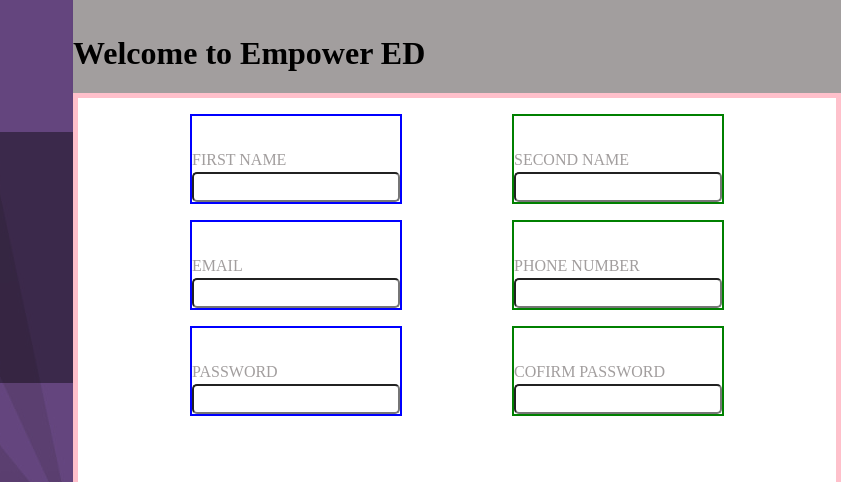
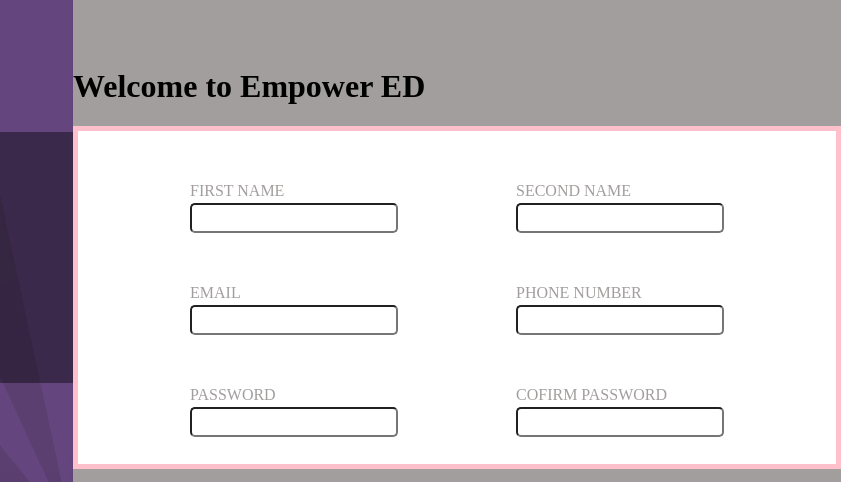
Before and after one commit to pranitha05/EmpowerED, a plain HTML site: page signup.html in a window 1280 px wide. Shown: the part 143-625 px from the top of the page, 439-1280 px from the left. Drawn offline with Linux system fonts and the light colour scheme.

Commit message:
adjusted styling

```diff
--- a/style.css
+++ b/style.css
@@ -92,14 +92,15 @@ form div{
   margin-top: 1rem;
 }
 .first-name,.email,.password{
-  border: solid 2px blue;
   float: left;
   margin-left: 7rem;
 }
 .last-name,.phone-no,.confirm-password{
-  border: solid 2px green;
   float: right;
   margin-right: 7rem;
+}
+.confirm-password,.password{
+  margin-bottom: 1rem;
 }
 label{
   margin-top: 2rem;
@@ -117,46 +118,10 @@ label{
   color: var(--form-label-color);
 }
 button{
+
   background-color: var(--secondary-color);
   color: var(--primary-color);
 }
-/*  .form-holder{
-  float: right;
-  width: 60%;
-  max-width: 60%;
-  background-color: var(--form-label-color);
+.password:invalid,.confirm-password:invalid{
+  border: var(--invalid-color);
 }
-.form-holder h1{
-    color: var(--secondary-color);
-}
-.form-text{
-  width: 40ch;
-}
-.signup-form{
-
-  width: 60vw;
-}
-.signup-form div{
-  display: flex;
-}
-label,
-input {
-  display: block;
-}
-.password, .contact, .name{
-
-  background-color: white;
-}
-.signup-form input{
-  width: 90%;
-}
-
-.signup-form input::after:valid{
-  border-color: var(--valid-color);
-}
-.signup-form input::after:invalid{
-  border-color: var(--invalid-color);
-}
-
-
- */
```
